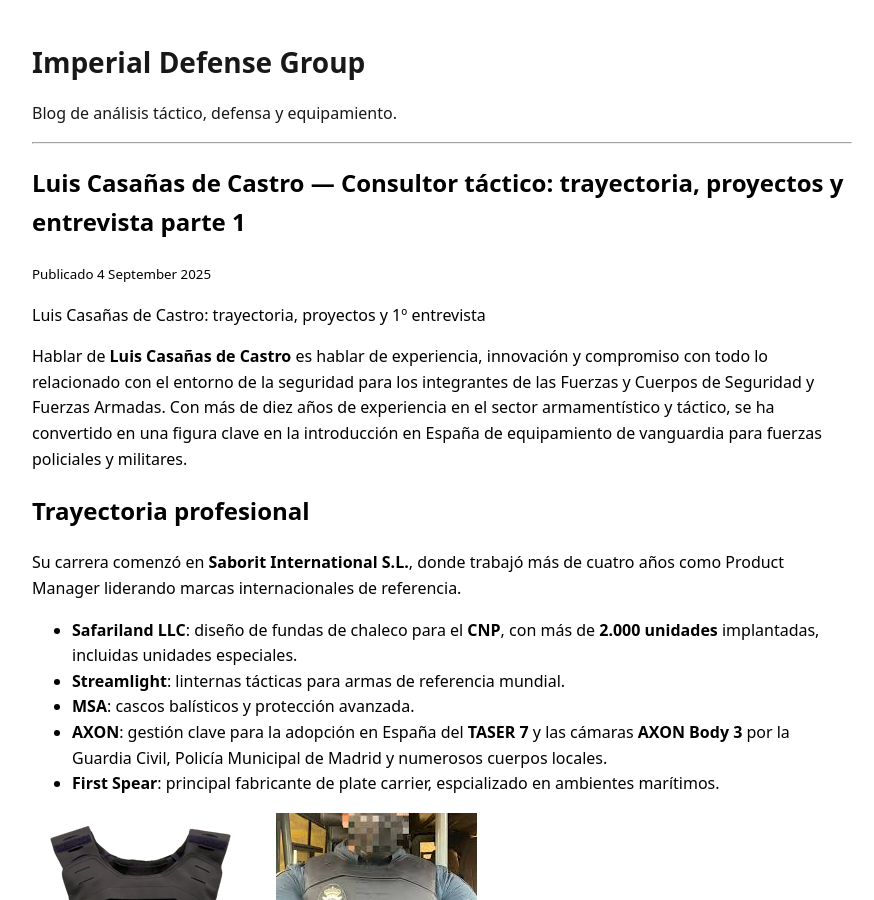
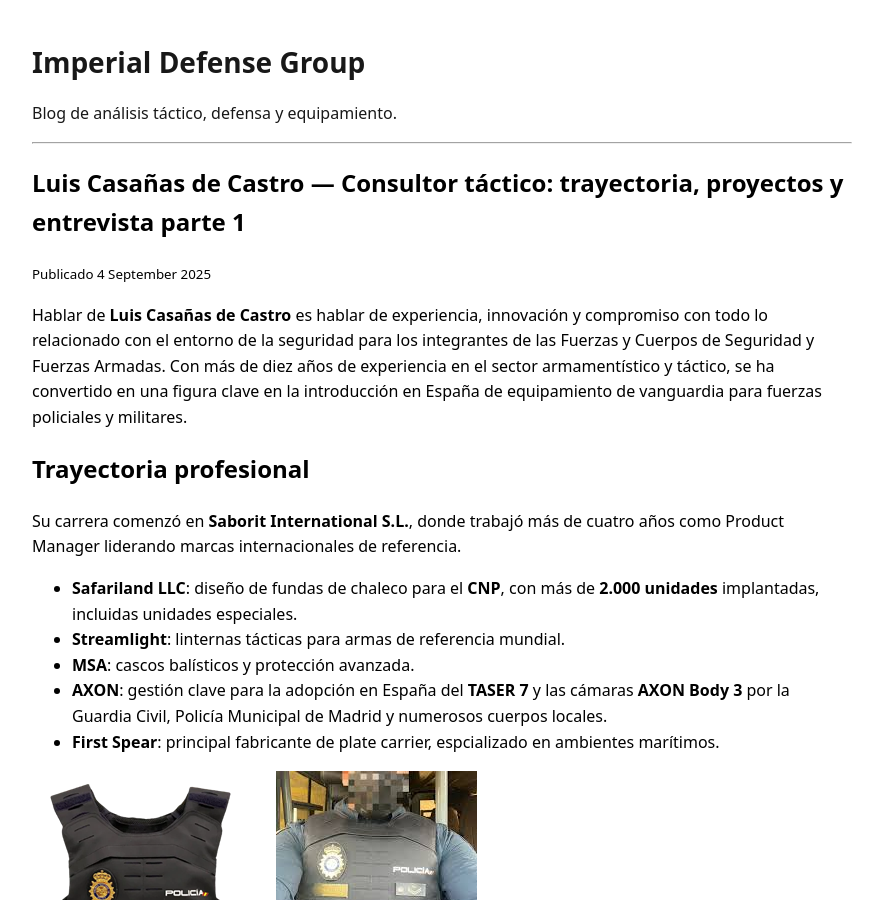
Before and after one commit to imperialdefensegroup/articulos, a Jekyll site: the page built from _posts/2025-09-04-luis-casanas-de-castro-consultor-tactico.md, in a window 1280 px wide and 900 px high. Shown: the whole window, without its empty margins (198-1072 px from the left). Built offline with Jekyll 4.4.1, drawn with Linux system fonts in a browser that asks for light colours.

Commit message:
Update 2025-09-04-luis-casanas-de-castro-consultor-tactico.md

```diff
--- a/_posts/2025-09-04-luis-casanas-de-castro-consultor-tactico.md
+++ b/_posts/2025-09-04-luis-casanas-de-castro-consultor-tactico.md
@@ -8,9 +8,6 @@ tags: [Luis Casañas de Castro, consultoría táctica, material policial, materi
 image: /assets/img/chaleco.jpg
 author: "Imperial Defense Group"
 ---
-
-
-Luis Casañas de Castro: trayectoria, proyectos y 1º entrevista
 
 Hablar de **Luis Casañas de Castro** es hablar de experiencia, innovación y compromiso con todo lo relacionado con el entorno de la seguridad para los integrantes de las Fuerzas y Cuerpos de Seguridad y Fuerzas Armadas. Con más de diez años de experiencia en el sector armamentístico y táctico, se ha convertido en una figura clave en la introducción en España de equipamiento de vanguardia para fuerzas policiales y militares.
 
```
